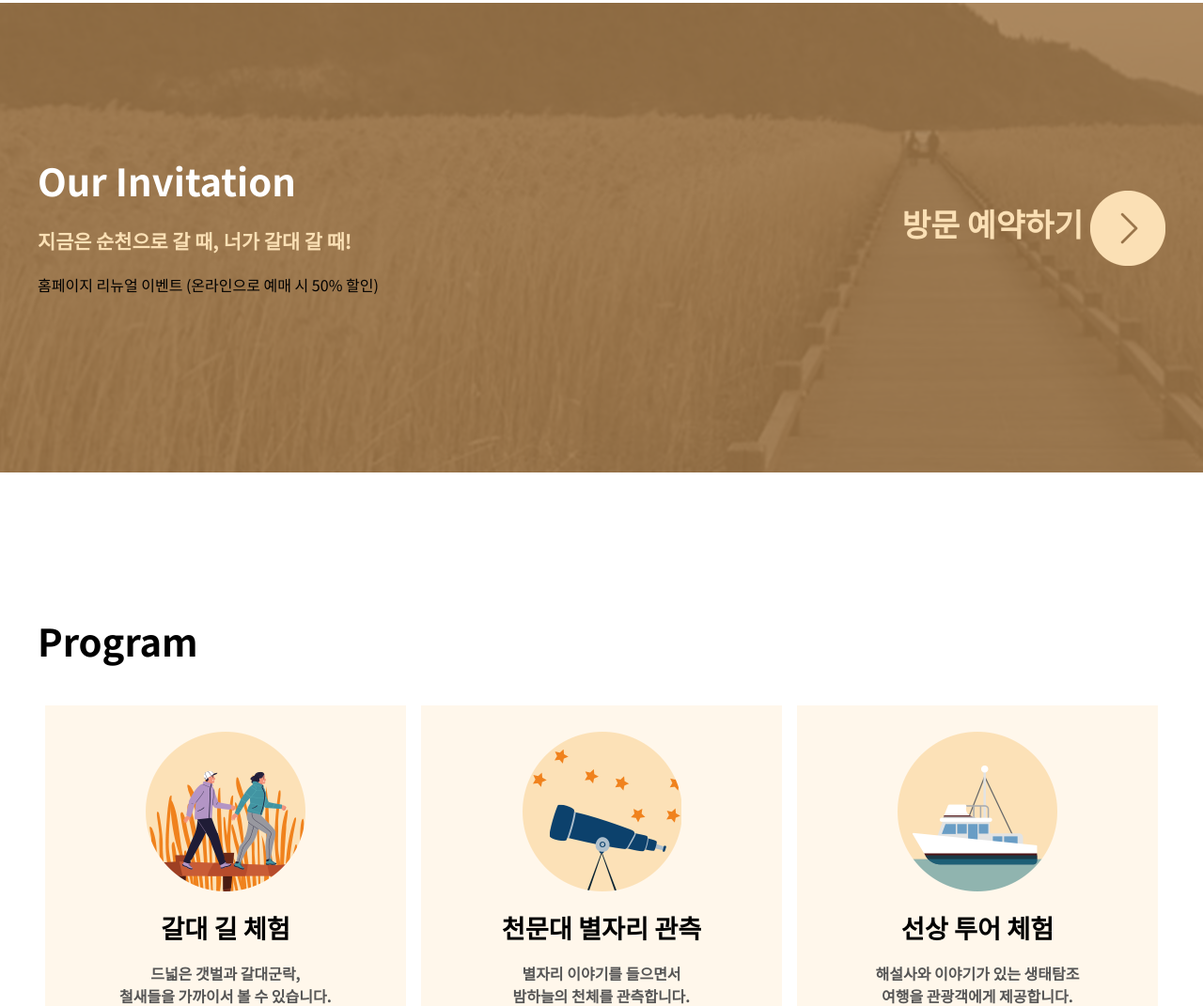
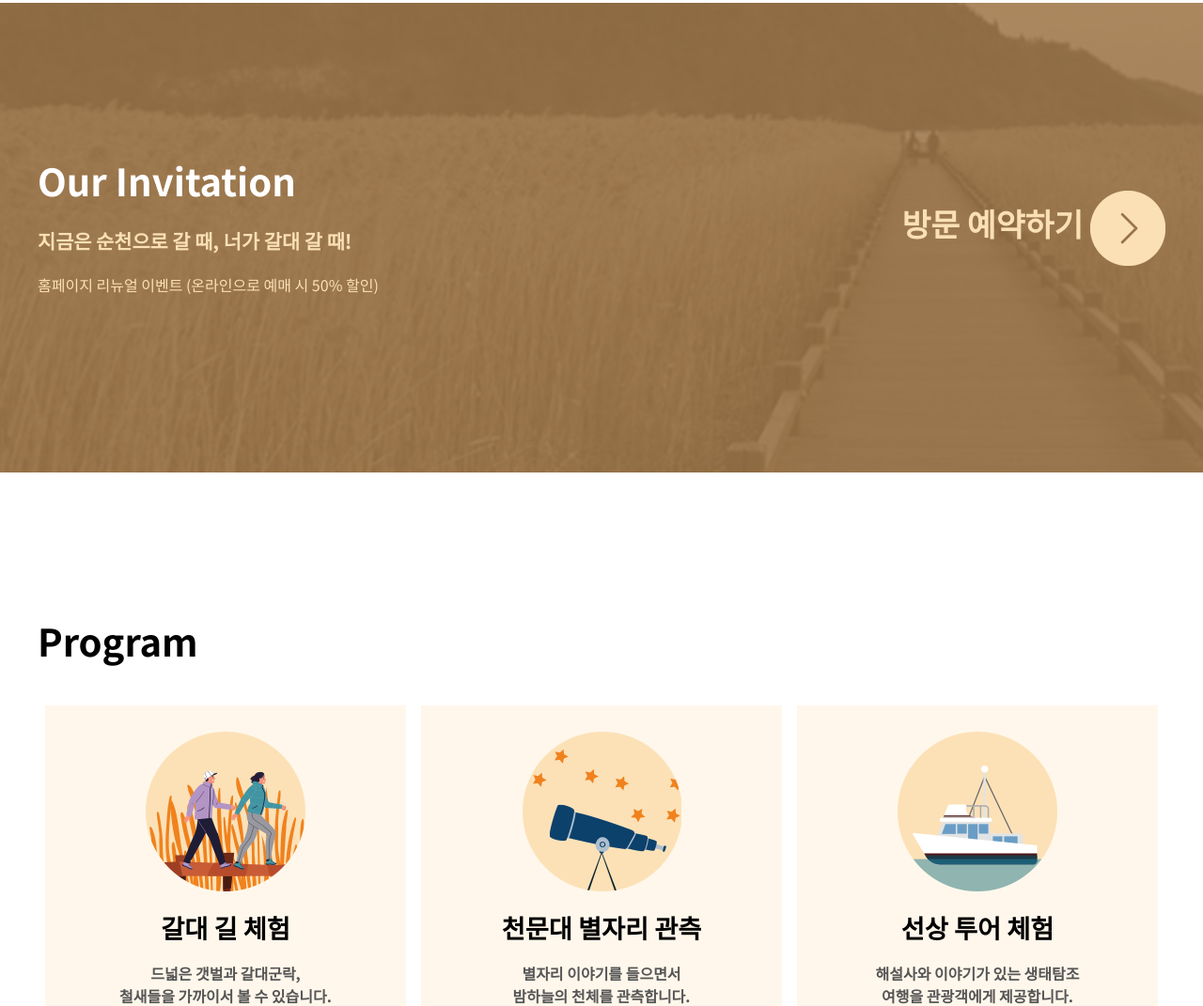
Before and after one commit to hodereo/app_test, a plain HTML site: page index.html in a window 1280 px wide. Shown: the part 1687-2758 px from the top of the page at 94% size. Drawn offline with Linux system fonts and the light colour scheme.

Commit message:
Update style.css

```diff
--- a/css/style.css
+++ b/css/style.css
@@ -368,6 +368,7 @@ transition: 1s;
     font-size:1rem;
     font-size: 700;
     padding: 20px 0;
+    color:#fbe0b5;
 }
 
 #sec_2 .inner .sec2_right{
```
